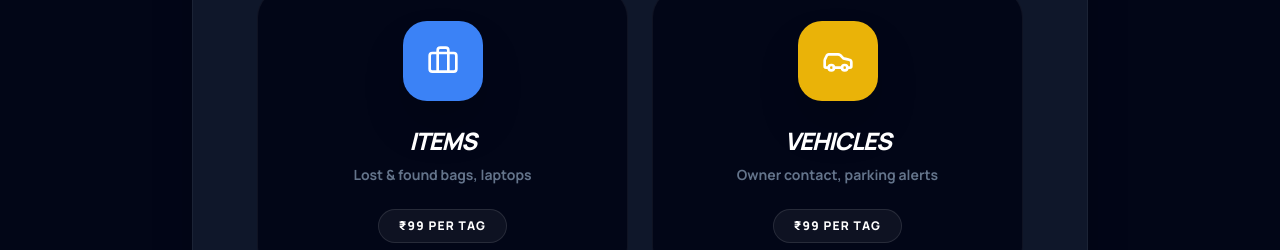
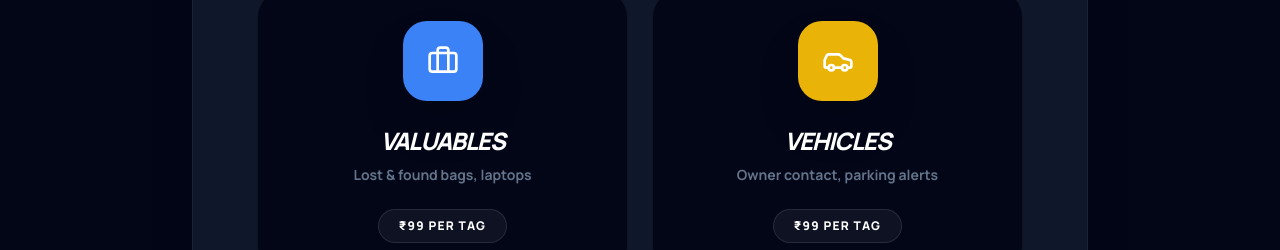
Before and after one commit to pratheekmadupu/resqr, a React (Vite) app: page /create-profile in a window 1280 px wide. Shown: the part 860-1110 px from the top of the page. Built offline with nearby package versions, Linux system fonts and the light colour scheme; no server answers.

Commit message:
feat: added contact relation for people and renamed items to valuables

```diff
--- a/src/pages/Dashboard.jsx
+++ b/src/pages/Dashboard.jsx
@@ -250,16 +250,16 @@ export default function Dashboard() {
                         {profiles.map(profile => {
                             const isPeople = profile.category === 'people';
                             const isPets = profile.category === 'pets';
-                            const isItems = profile.category === 'items';
+                            const isValuables = profile.category === 'valuables';
                             const isVehicles = profile.category === 'vehicles';
 
-                            const Icon = isPeople ? User : isPets ? Dog : isItems ? Briefcase : Car;
-                            const color = isPeople ? 'text-red-500' : isPets ? 'text-emerald-500' : isItems ? 'text-blue-500' : 'text-yellow-500';
-                            const bgColor = isPeople ? 'bg-red-500' : isPets ? 'bg-emerald-500' : isItems ? 'bg-blue-500' : 'bg-yellow-500';
-                            const bgSoft = isPeople ? 'bg-red-500/10' : isPets ? 'bg-emerald-500/10' : isItems ? 'bg-blue-500/10' : 'bg-yellow-500/10';
+                            const Icon = isPeople ? User : isPets ? Dog : isValuables ? Briefcase : Car;
+                            const color = isPeople ? 'text-red-500' : isPets ? 'text-emerald-500' : isValuables ? 'text-blue-500' : 'text-yellow-500';
+                            const bgColor = isPeople ? 'bg-red-500' : isPets ? 'bg-emerald-500' : isValuables ? 'bg-blue-500' : 'bg-yellow-500';
+                            const bgSoft = isPeople ? 'bg-red-500/10' : isPets ? 'bg-emerald-500/10' : isValuables ? 'bg-blue-500/10' : 'bg-yellow-500/10';
 
-                            const title = isPeople ? profile.data.name : isPets ? profile.data.petName : isItems ? profile.data.itemName : profile.data.vehicleNumber;
-                            const subtitle = isPeople ? profile.data.bloodGroup : isPets ? profile.data.petType : isItems ? 'Lost & Found' : profile.data.ownerName;
+                            const title = isPeople ? profile.data.name : isPets ? profile.data.petName : isValuables ? profile.data.itemName : profile.data.vehicleNumber;
+                            const subtitle = isPeople ? profile.data.bloodGroup : isPets ? profile.data.petType : isValuables ? 'Valuables' : profile.data.ownerName;
 
                             const qrUrl = `${window.location.origin}/qr/${profile.id}`;
 
@@ -342,6 +342,7 @@ export default function Dashboard() {
                                 <Input label="Health Issues" name="healthIssues" value={editData.healthIssues || ''} onChange={handleEditChange} />
                                 <Input label="Allergies" name="allergies" value={editData.allergies || ''} onChange={handleEditChange} />
                                 <Input label="Emergency Contact Name" name="emergencyContactName" value={editData.emergencyContactName || ''} onChange={handleEditChange} />
+                                <Input label="Relation" name="emergencyContactRelation" value={editData.emergencyContactRelation || ''} onChange={handleEditChange} />
                                 <Input label="Emergency Contact Phone" name="emergencyContactPhone" value={editData.emergencyContactPhone || ''} onChange={handleEditChange} />
                             </>
                         )}
@@ -354,9 +355,9 @@ export default function Dashboard() {
                                 <Input label="Reward" name="reward" value={editData.reward || ''} onChange={handleEditChange} />
                             </>
                         )}
-                        {editProfile.category === 'items' && (
+                        {editProfile.category === 'valuables' && (
                             <>
-                                <Input label="Item Name" name="itemName" value={editData.itemName || ''} onChange={handleEditChange} />
+                                <Input label="Valuable Name" name="itemName" value={editData.itemName || ''} onChange={handleEditChange} />
                                 <Input label="Owner Contact" name="ownerContact" value={editData.ownerContact || ''} onChange={handleEditChange} />
                                 <Input label="Message" name="message" value={editData.message || ''} onChange={handleEditChange} />
                                 <Input label="Reward" name="reward" value={editData.reward || ''} onChange={handleEditChange} />
--- a/src/pages/ProfileCreation.jsx
+++ b/src/pages/ProfileCreation.jsx
@@ -17,10 +17,10 @@ export default function ProfileCreation() {
 
     const [formData, setFormData] = useState({
         // People
-        name: '', bloodGroup: '', healthIssues: '', allergies: '', emergencyContactName: '', emergencyContactPhone: '', doctorContact: '',
+        name: '', bloodGroup: '', healthIssues: '', allergies: '', emergencyContactName: '', emergencyContactPhone: '', emergencyContactRelation: '', doctorContact: '',
         // Pets
         petName: '', petType: '', ownerContact: '', vaccinationInfo: '', reward: '',
-        // Items
+        // Valuables
         itemName: '', message: '',
         // Vehicles
         ownerName: '', vehicleNumber: '', contactNumber: '', emergencyContact: ''
@@ -29,7 +29,7 @@ export default function ProfileCreation() {
     const categories = [
         { id: 'people', title: 'People', icon: <User size={32} />, color: 'bg-red-500', desc: 'Emergency medical profile' },
         { id: 'pets', title: 'Pets', icon: <Dog size={32} />, color: 'bg-emerald-500', desc: 'Lost pet identification' },
-        { id: 'items', title: 'Items', icon: <Briefcase size={32} />, color: 'bg-blue-500', desc: 'Lost & found bags, laptops' },
+        { id: 'valuables', title: 'Valuables', icon: <Briefcase size={32} />, color: 'bg-blue-500', desc: 'Lost & found bags, laptops' },
         { id: 'vehicles', title: 'Vehicles', icon: <Car size={32} />, color: 'bg-yellow-500', desc: 'Owner contact, parking alerts' }
     ];
 
@@ -43,7 +43,7 @@ export default function ProfileCreation() {
             // Validation
             if (category === 'people' && !formData.name) return toast.error('Name is required');
             if (category === 'pets' && !formData.petName) return toast.error('Pet Name is required');
-            if (category === 'items' && !formData.itemName) return toast.error('Item Name is required');
+            if (category === 'valuables' && !formData.itemName) return toast.error('Item Name is required');
             if (category === 'vehicles' && !formData.vehicleNumber) return toast.error('Vehicle Number is required');
             setStep(3);
         } else if (step === 3) {
@@ -113,9 +113,12 @@ export default function ProfileCreation() {
             <Input name="allergies" label="Allergies (Critical)" placeholder="Penicillin, Peanuts, etc." value={formData.allergies} onChange={handleChange} />
             <div className="grid grid-cols-2 gap-4">
                 <Input name="emergencyContactName" label="Emergency Contact Name" value={formData.emergencyContactName} onChange={handleChange} />
+                <Input name="emergencyContactRelation" label="Relation (e.g. Father)" value={formData.emergencyContactRelation} onChange={handleChange} />
+            </div>
+            <div className="grid grid-cols-2 gap-4">
                 <Input name="emergencyContactPhone" label="Emergency Phone No." value={formData.emergencyContactPhone} onChange={handleChange} />
+                <Input name="doctorContact" label="Doctor Contact No. (Optional)" value={formData.doctorContact} onChange={handleChange} />
             </div>
-            <Input name="doctorContact" label="Doctor Contact No. (Optional)" value={formData.doctorContact} onChange={handleChange} />
         </div>
     );
 
@@ -130,9 +133,9 @@ export default function ProfileCreation() {
         </div>
     );
 
-    const renderItemsForm = () => (
+    const renderValuablesForm = () => (
         <div className="space-y-6">
-            <h3 className="text-xl font-black uppercase tracking-widest text-white italic mb-4">Item Recovery Label</h3>
+            <h3 className="text-xl font-black uppercase tracking-widest text-white italic mb-4">Valuables Recovery Label</h3>
             <Input name="itemName" label="Item Name & Description" placeholder="e.g. Black Dell XPS 15 Laptop" value={formData.itemName} onChange={handleChange} />
             <Input name="ownerContact" label="Your Phone Number" placeholder="+91 00000 00000" value={formData.ownerContact} onChange={handleChange} />
             <Input name="message" label="Display Message" placeholder="e.g. If found, please return to me. Important data inside." value={formData.message} onChange={handleChange} />
@@ -206,7 +209,7 @@ export default function ProfileCreation() {
 
                                 {category === 'people' && renderPeopleForm()}
                                 {category === 'pets' && renderPetsForm()}
-                                {category === 'items' && renderItemsForm()}
+                                {category === 'valuables' && renderValuablesForm()}
                                 {category === 'vehicles' && renderVehiclesForm()}
 
                                 <div className="mt-12">
--- a/src/pages/QRScanPage.jsx
+++ b/src/pages/QRScanPage.jsx
@@ -246,7 +246,7 @@ export default function QRScanPage() {
         </div>
     );
 
-    const renderItemsTemplate = () => (
+    const renderValuablesTemplate = () => (
         <div className="space-y-8 animate-in fade-in slide-in-from-bottom-4 duration-500">
             <div className="text-center mb-8">
                 <Badge className="bg-blue-500/20 text-blue-500 border-none px-6 py-2 mb-6 tracking-widest uppercase italic font-black flex items-center justify-center gap-2 w-max mx-auto">
@@ -256,7 +256,7 @@ export default function QRScanPage() {
             </div>
 
             <div className="bg-blue-500/10 border border-blue-500/20 p-8 rounded-[30px] text-center">
-                <h2 className="text-2xl font-black text-blue-400 uppercase italic tracking-tighter mb-2">"This item belongs to someone!"</h2>
+                <h2 className="text-2xl font-black text-blue-400 uppercase italic tracking-tighter mb-2">"This valuable belongs to someone!"</h2>
                 <p className="text-white/80 font-bold text-sm italic">"{data.message || 'Please contact the owner to return it.'}"</p>
                 {data.reward && (
                     <div className="mt-6 inline-block bg-blue-500 text-white font-black px-6 py-3 rounded-xl uppercase tracking-widest text-xs shadow-lg shadow-blue-500/20">
@@ -333,7 +333,7 @@ export default function QRScanPage() {
                 </div>
                 {category === 'people' && renderPeopleTemplate()}
                 {category === 'pets' && renderPetsTemplate()}
-                {category === 'items' && renderItemsTemplate()}
+                {category === 'valuables' && renderValuablesTemplate()}
                 {category === 'vehicles' && renderVehiclesTemplate()}
             </div>
         </div>
```
